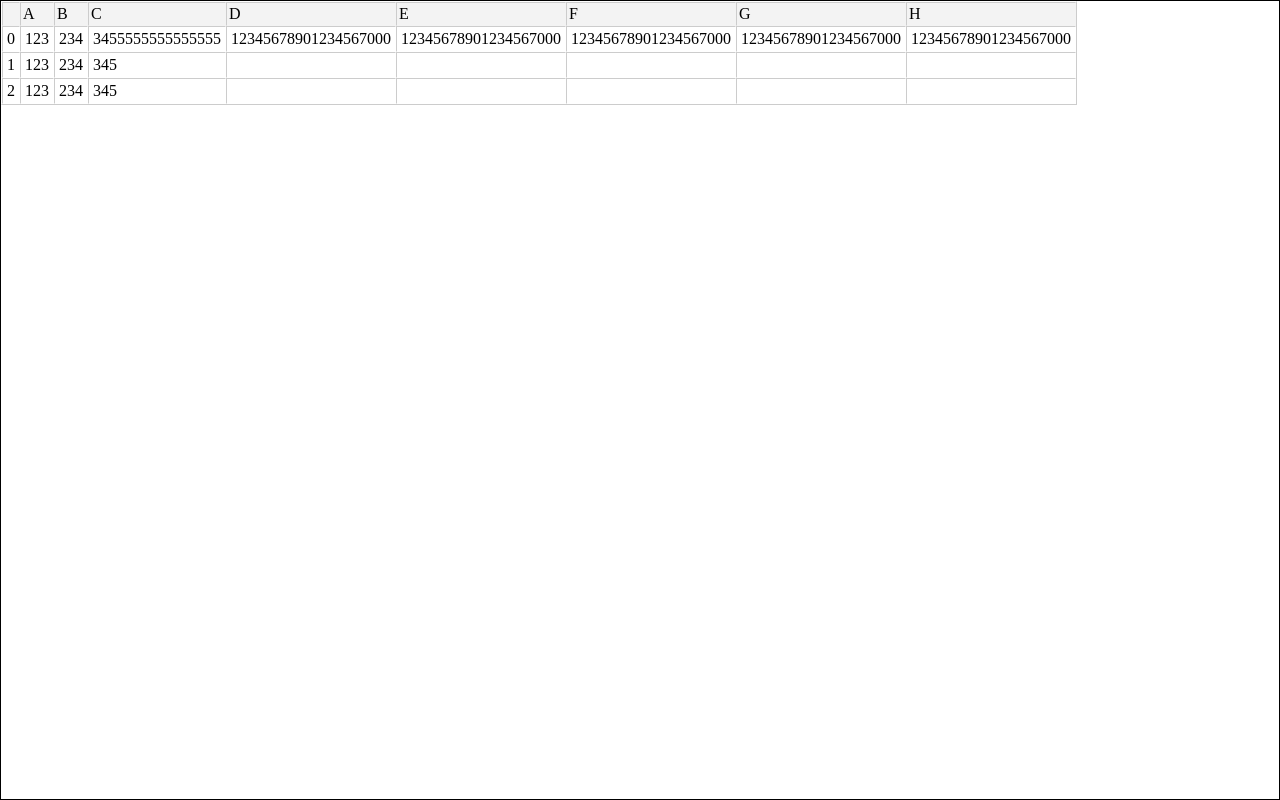
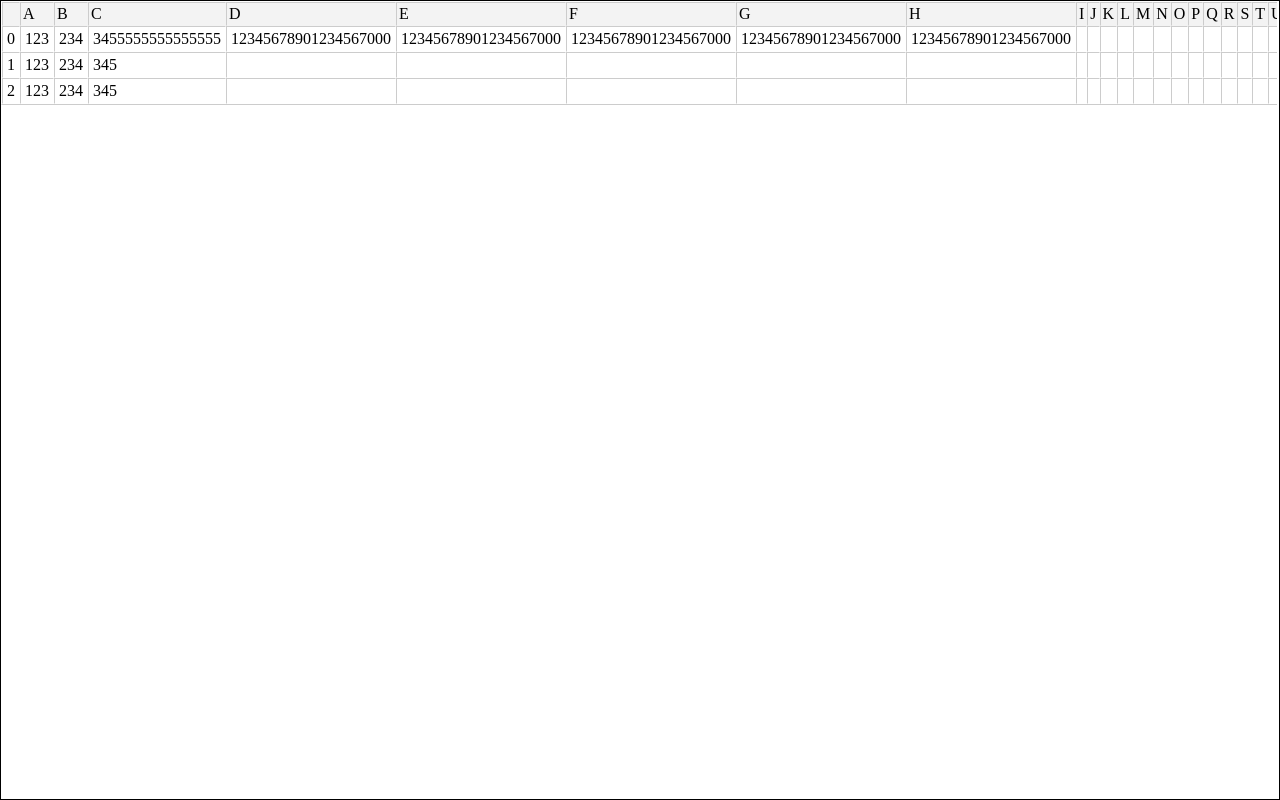
Before and after one commit to icegreentea/grideditor, a plain HTML site: page index.html in a window 1280 px wide. Drawn offline with Linux system fonts and the light colour scheme.

Commit message:
Got scrolling and sizing to somewhat work?
* Outer container is set to position absolute and left/right/bottom/top
  to 0 to make it flood the whole viewport
  * overflow set to hidden.... I don't really know why, but it seems to
    work (in conjunction with the inner div being set to scroll)
* inner container set to overall scroll to get scroll bars if content
  gets too large
* table width set to max-content so that colgroup widths are respected

Still need to figure out what happens in vertical direction when we get
too many rows

```diff
--- a/core.css
+++ b/core.css
@@ -8,10 +8,12 @@
     top : 0;
     bottom : 0;
     position: absolute;
+    overflow: hidden;
 
 }
 
 .coresheet_content {
+    /* width: 100%; */
     overflow: scroll;
 }
 
@@ -28,6 +30,8 @@
     border-right: 1px solid #ccc;
     border-bottom: 1px solid #ccc;
     user-select: none;
+
+    width: max-content;
 
 }
 
--- a/index.html
+++ b/index.html
@@ -10,16 +10,9 @@
         <script src="core.js"></script>
         <script>
             let target = document.getElementById("target");
-            var grid = new Grid(target, [
-                {"name": "A"},
-                {"name": "B"},
-                {"name": "C"},
-                {"name": "D"},
-                {"name": "E"},
-                {"name": "F"},
-                {"name": "G"},
-                {"name": "H"},
-            ], [
+            const columns = [...Array(26).keys()].map(x => {return {name:String.fromCharCode(97+x-32)}});
+
+            var grid = new Grid(target, columns, [
                 {"A" : 123, "B": 234, "C": 3455555555555555, "D": 12345678901234567890, "E": 12345678901234567890, "F": 12345678901234567890, "G": 12345678901234567890, "H": 12345678901234567890},
                 {"A" : 123, "B": 234, "C": 345},
                 {"A" : 123, "B": 234, "C": 345},
```
